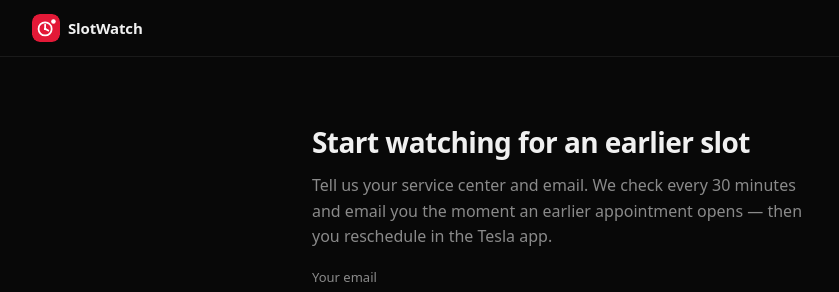
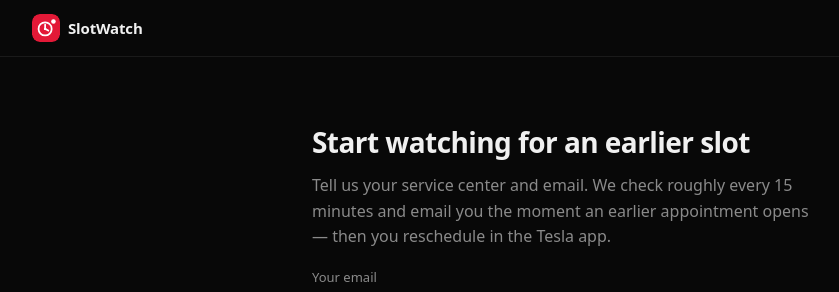
Before and after one commit to manymotes/slotwatch, a Next.js app in the folder apps/web/: page /start in a window 1280 px wide. Shown: the top 292 px of the page, without its empty margins (72-911 px from the left). Built offline with nearby package versions, Linux system fonts and the light colour scheme.

Commit message:
slotwatch-seo: auto SEO improvement — build:pass deploy:yes (20260727-001116)

```diff
--- a/apps/web/app/[center]/page.tsx
+++ b/apps/web/app/[center]/page.tsx
@@ -93,7 +93,7 @@ export default function CenterPage({ params }: { params: { center: string } }) {
     },
     {
       q: 'How quickly will I get the alert?',
-      a: 'SlotWatch checks availability every 30 minutes. When an earlier opening appears in your date range, we email you right away so you can reschedule in the Tesla app before it fills.',
+      a: 'SlotWatch checks availability roughly every 15 minutes. When an earlier opening appears in your date range, we email you right away so you can reschedule in the Tesla app before it fills.',
     },
     {
       q: 'Do I need to connect my Tesla account?',
@@ -125,7 +125,7 @@ export default function CenterPage({ params }: { params: { center: string } }) {
     },
     {
       label: 'Newly released dates',
-      detail: `Tesla periodically releases new appointment windows and cancellations open earlier slots. SlotWatch re-checks every 30 minutes and emails you when a sooner opening shows up.`,
+      detail: `Tesla periodically releases new appointment windows and cancellations open earlier slots. SlotWatch re-checks roughly every 15 minutes and emails you when a sooner opening shows up.`,
     },
     {
       label: 'Earlier-than-booked openings',
--- a/apps/web/app/page.tsx
+++ b/apps/web/app/page.tsx
@@ -245,7 +245,7 @@ const faqs: FAQItem[] = [
   },
   {
     q: 'How quickly will I be alerted?',
-    a: 'SlotWatch checks your service center every 30 minutes. When an earlier opening appears, we email you right away so you can jump into the Tesla app and grab it.',
+    a: 'SlotWatch checks your service center roughly every 15 minutes. When an earlier opening appears, we email you right away so you can jump into the Tesla app and grab it.',
   },
 ]
 
--- a/apps/web/app/start/page.tsx
+++ b/apps/web/app/start/page.tsx
@@ -25,7 +25,7 @@ export default function StartPage() {
           Start watching for an earlier slot
         </h1>
         <p style={{ color: '#8a8a8a', fontSize: '1rem', lineHeight: 1.6, marginBottom: '8px' }}>
-          Tell us your service center and email. We check every 30 minutes and email you the moment an earlier appointment opens — then you reschedule in the Tesla app.
+          Tell us your service center and email. We check roughly every 15 minutes and email you the moment an earlier appointment opens — then you reschedule in the Tesla app.
         </p>
         <SignupForm />
       </section>
```
Also changed, not shown: 137 other files (tests, documents, lock files or other folders).
